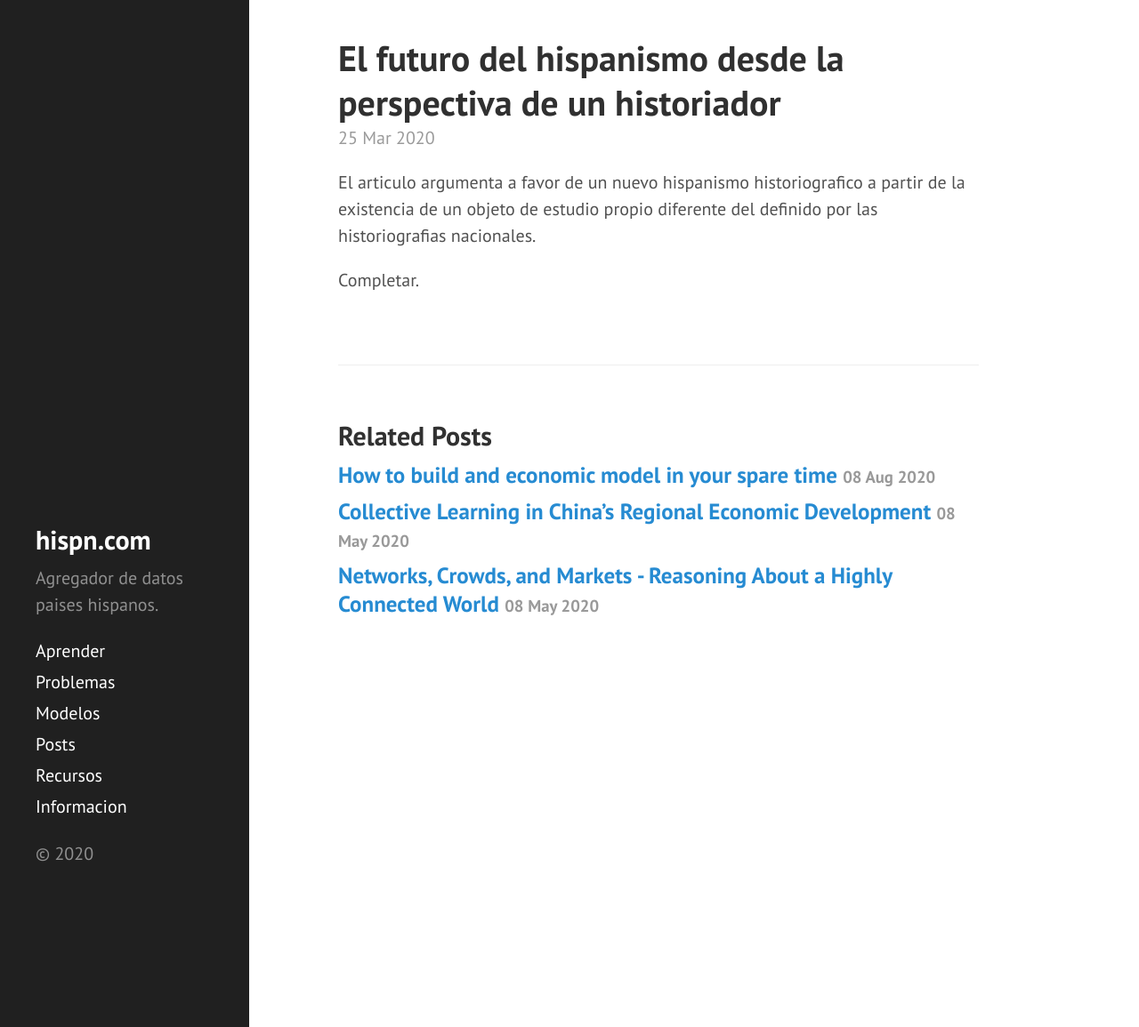
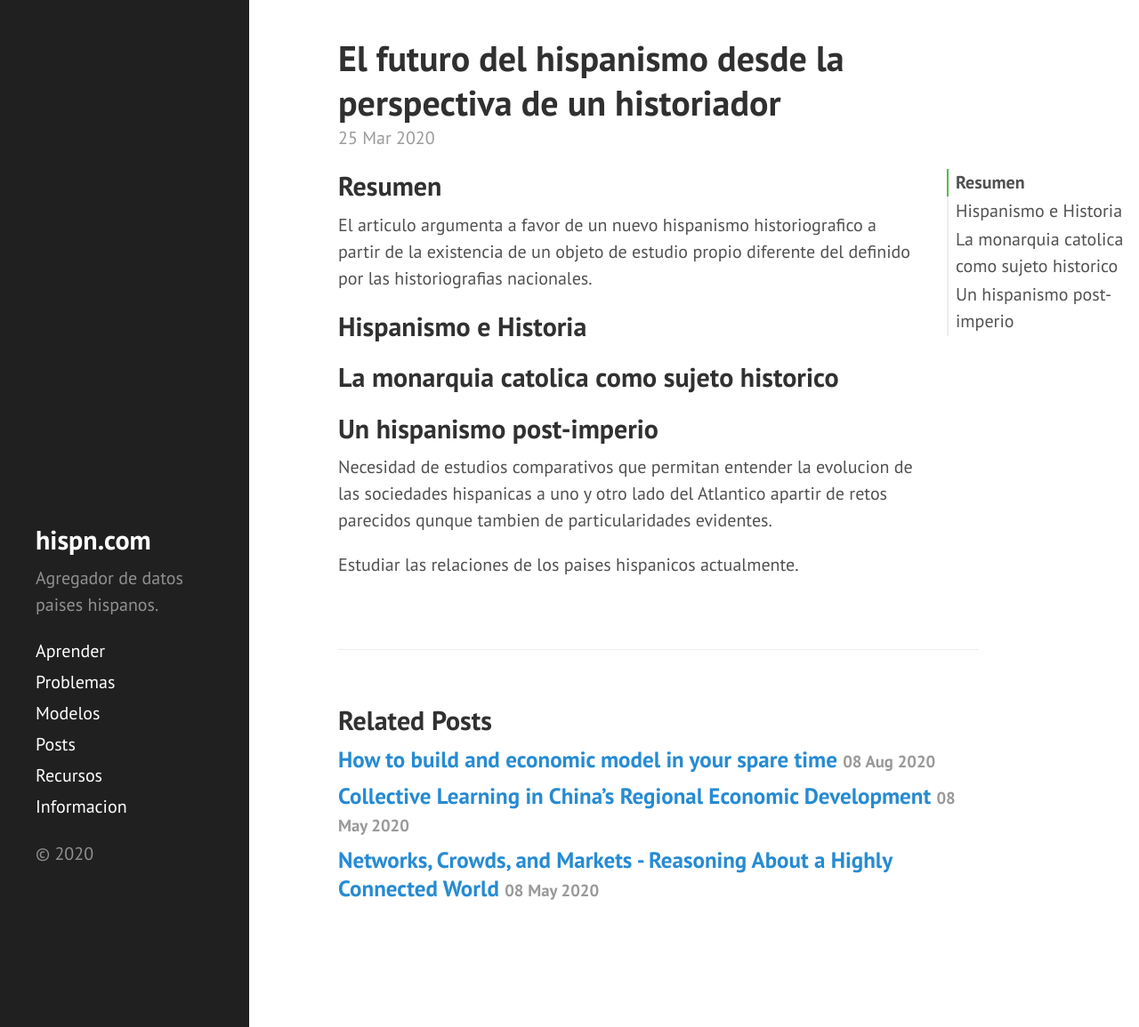
Before and after one commit to DanielBremont/hispn.github.io, a Jekyll site: the page built from _posts/articulos/2020-03-25-Futuro-Hispanismo-Perspectiva-Historiador.md, in a window 1280 px wide and 1155 px high. Shown: the whole window at 89% size. Built offline with Jekyll 4.4.1, drawn with Linux system fonts in a browser that asks for light colours.

Commit message:
Nuevo commit

```diff
--- a/_posts/articulos/2020-03-25-Futuro-Hispanismo-Perspectiva-Historiador.md
+++ b/_posts/articulos/2020-03-25-Futuro-Hispanismo-Perspectiva-Historiador.md
@@ -4,8 +4,18 @@ title: El futuro del hispanismo desde la perspectiva de un historiador
 categories: [articulos]
 ---
 
+<!--more-->
+
+## Resumen
+
 El articulo argumenta a favor de un nuevo hispanismo historiografico a partir de la existencia de un  objeto de estudio propio diferente del definido por las historiografias nacionales.
 
-<!--more-->
+## Hispanismo e Historia
 
-Completar.
+## La monarquia catolica como sujeto historico
+
+## Un hispanismo post-imperio
+
+Necesidad de estudios comparativos que permitan entender la evolucion de las sociedades hispanicas a uno y otro lado del Atlantico apartir de retos parecidos qunque tambien de particularidades evidentes.
+
+Estudiar las relaciones de los paises hispanicos actualmente.
```
